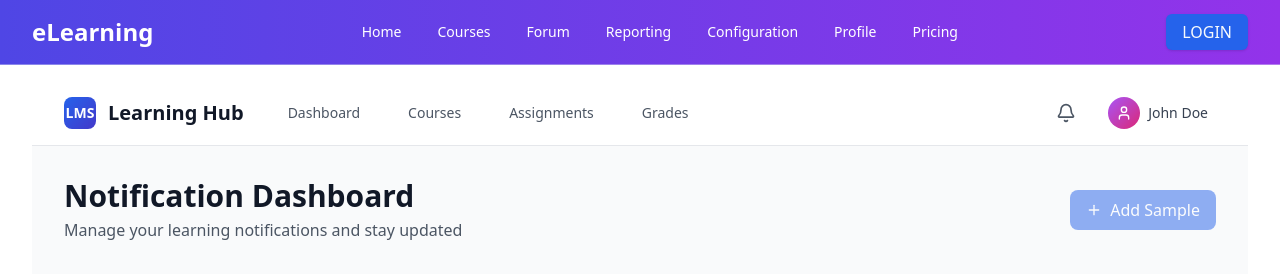
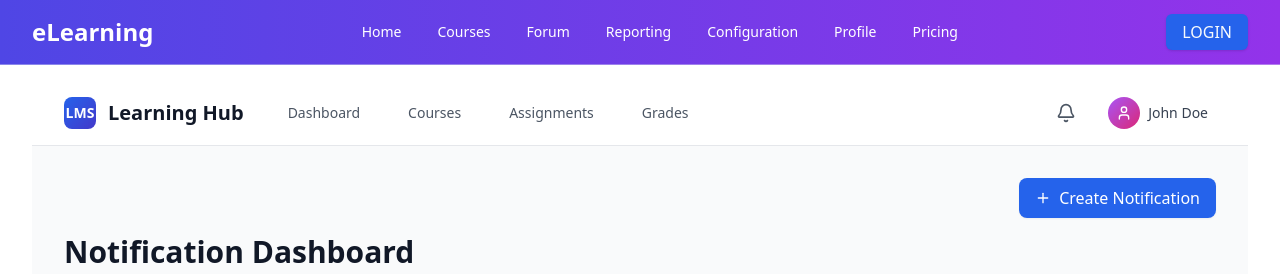
Before and after one commit to VishaL6i9/NextJS-LMS_Sigmat, a Next.js app: page /dashboard/user-notification in a window 1280 px wide. Shown: the top 274 px of the page. Built offline with nearby package versions, Linux system fonts and the light colour scheme; no server answers.

Commit message:
Added route to Create Notification Form

```diff
--- a/app/components/user-notification-dashboard/Dashboard.tsx
+++ b/app/components/user-notification-dashboard/Dashboard.tsx
@@ -1,6 +1,7 @@
 import React, { useState, useEffect } from 'react';
 import { Bell, TrendingUp, Clock, CheckCircle, AlertTriangle, BookOpen, Trophy, Megaphone, Plus } from 'lucide-react';
 import { useNotifications } from './contexts/NotificationContext';
+import SendNotificationForm from './SendNotificationForm';
 
 interface User {
   id: number;
@@ -14,6 +15,7 @@ const Dashboard: React.FC = () => {
   const { state, addBulkNotifications, addToast } = useNotifications();
   const [users, setUsers] = useState<User[]>([]);
   const [isLoading, setIsLoading] = useState(false);
+  const [showForm, setShowForm] = useState(false);
 
   useEffect(() => {
     fetchUsers();
@@ -139,6 +141,25 @@ const Dashboard: React.FC = () => {
 
   return (
     <div className="max-w-7xl mx-auto px-4 sm:px-6 lg:px-8 py-8">
+      {/* Toggle Button */}
+      <div className="flex justify-end mb-4">
+        <button
+          onClick={() => setShowForm((prev) => !prev)}
+          className={`flex items-center px-4 py-2 rounded-lg font-medium transition-colors duration-200 shadow-sm focus:outline-none focus:ring-2 focus:ring-blue-500 ${showForm ? 'bg-gray-200 text-gray-800 hover:bg-gray-300' : 'bg-blue-600 text-white hover:bg-blue-700'}`}
+        >
+          {showForm ? (
+            <>
+              <span className="mr-2">✖️</span> Close Notification Form
+            </>
+          ) : (
+            <>
+              <Plus className="w-4 h-4 mr-2" /> Create Notification
+            </>
+          )}
+        </button>
+      </div>
+      {/* Notification Form */}
+      {showForm && <SendNotificationForm users={users} />}
       {/* Dashboard Header */}
       <div className="mb-8">
         <div className="flex items-center justify-between">
@@ -146,20 +167,6 @@ const Dashboard: React.FC = () => {
             <h1 className="text-3xl font-bold text-gray-900">Notification Dashboard</h1>
             <p className="text-gray-600 mt-1">Manage your learning notifications and stay updated</p>
           </div>
-          <button
-            onClick={handleAddSampleNotification}
-            disabled={isLoading || users.length === 0}
-            className={`bg-blue-600 hover:bg-blue-700 text-white px-4 py-2 rounded-lg flex items-center space-x-2 transition-colors duration-200 ${
-              (isLoading || users.length === 0) ? 'opacity-50 cursor-not-allowed' : ''
-            }`}
-          >
-            {isLoading ? (
-              <div className="w-4 h-4 border-2 border-white border-t-transparent rounded-full animate-spin" />
-            ) : (
-              <Plus className="w-4 h-4" />
-            )}
-            <span>{isLoading ? 'Sending...' : 'Add Sample'}</span>
-          </button>
         </div>
       </div>
 
```
